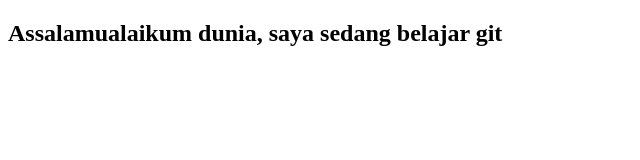
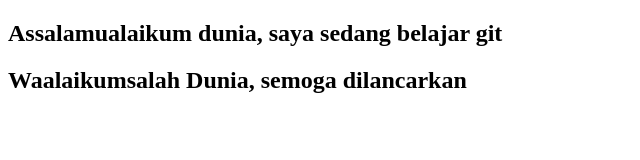
Before and after one commit to FahreziEzzi/proyekgit, a plain HTML site: page index.html in a window 1280 px wide. Shown: the whole page, without its empty margins (0-640 px from the left). Drawn offline with Linux system fonts and the light colour scheme.

Commit message:
yahahha wahyu

```diff
--- a/index.html
+++ b/index.html
@@ -7,5 +7,6 @@
 </head>
 <body>
     <h2>Assalamualaikum dunia, saya sedang belajar git</h2>
+    <h2>Waalaikumsalah Dunia, semoga dilancarkan</h2>
 </body>
 </html>
```
